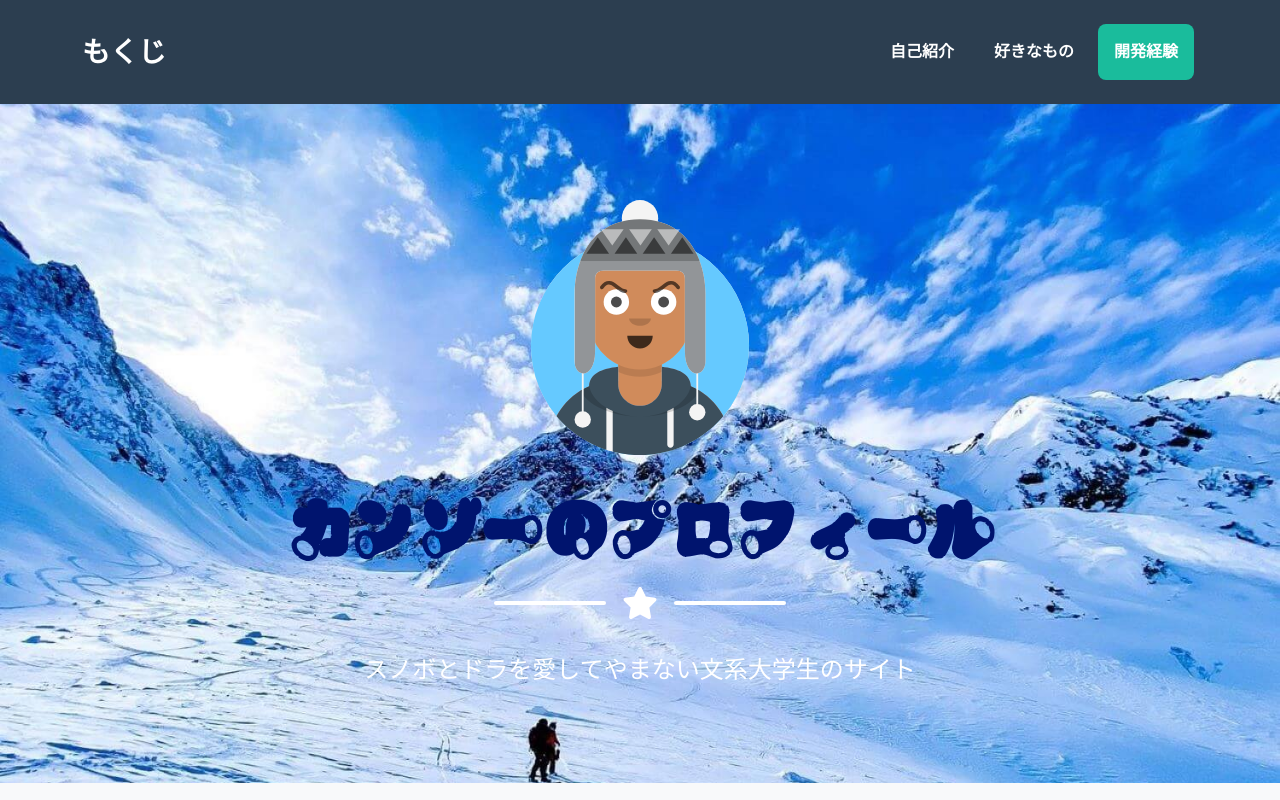
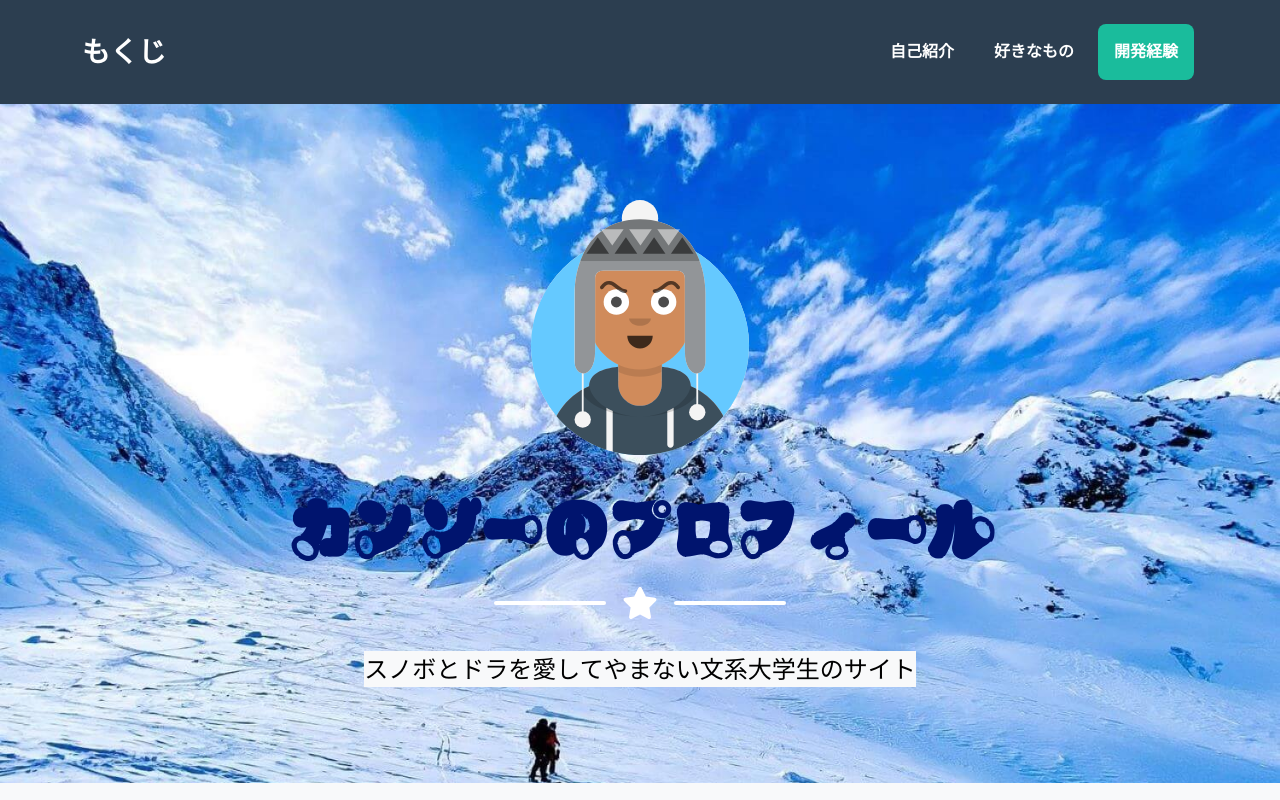
Before and after one commit to KANZO-TUN/KANZO-TUN, a plain HTML site: page index.html in a window 1280 px wide. Shown: the top 800 px of the page. Drawn offline with nearby package versions, Linux system fonts and the light colour scheme.

Commit message:
Update index.html
タイトル部分の修正

```diff
--- a/index.html
+++ b/index.html
@@ -56,7 +56,7 @@
                     <div class="divider-custom-icon"><i class="fas fa-star"></i></div>
                     <div class="divider-custom-line"></div>
                 </div>
-                <p class="masthead-subheading font-weight-light mb-0">スノボとドラを愛してやまない文系大学生のサイト</p>
+                <p class="masthead-subheading text-black bg-light mb-0 ">スノボとドラを愛してやまない文系大学生のサイト</p>
             </div>
         </header>
 
```
